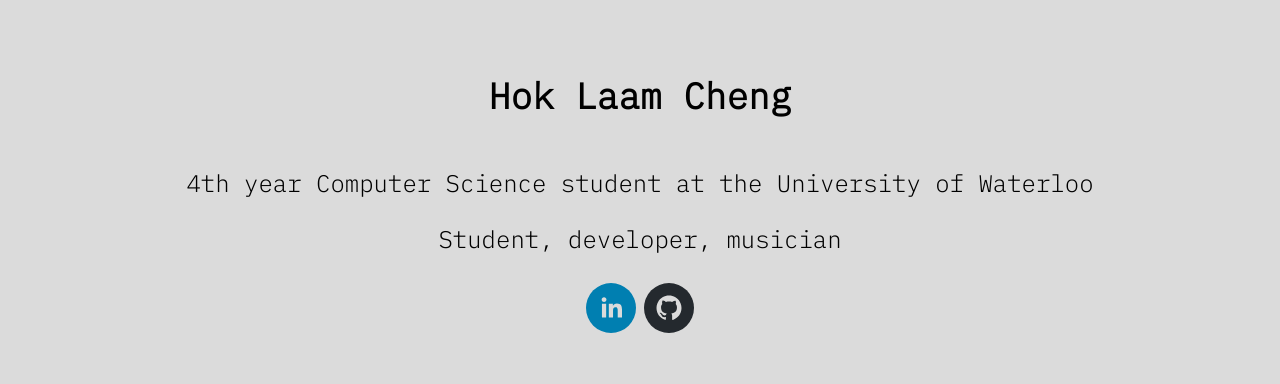
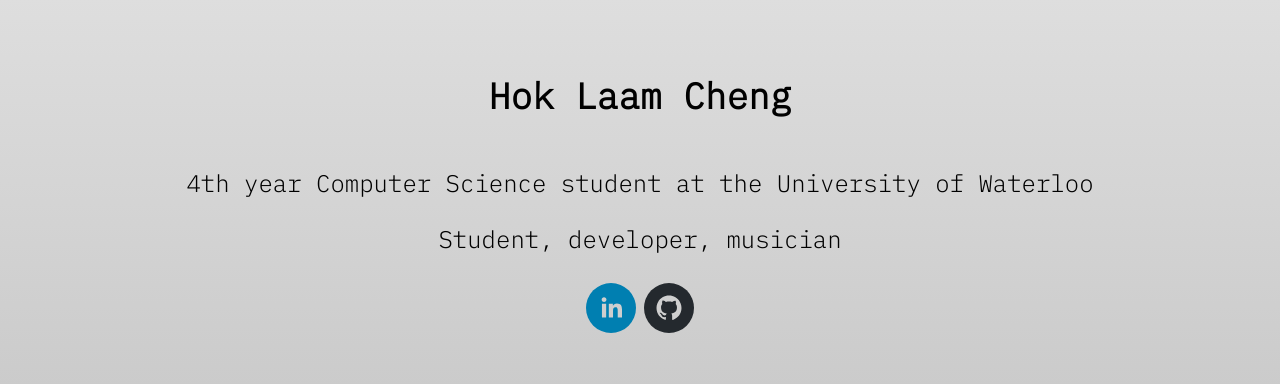
Before and after one commit to hoklaamc/hoklaamc.github.io, a React (Create React App) app: page / in a window 1280 px wide. Shown: the part 208-592 px from the top of the page. Built offline with nearby package versions, Linux system fonts and the light colour scheme.

Commit message:
Gradient background

```diff
--- a/src/index.css
+++ b/src/index.css
@@ -5,7 +5,9 @@ html, body, #root, #root>div {
 
 body {
   margin: 0;
-  background-color: #dbdbdb;
+  /* background-color: #dbdbdb; */
+  background: rgb(193,193,193);
+  background: linear-gradient(0deg, rgba(193,193,193,1) 0%, rgba(232,232,232,1) 100%);
   min-height: 100%;
   font-family: 'IBM Plex Mono', monospace;
   -webkit-font-smoothing: antialiased;
```
